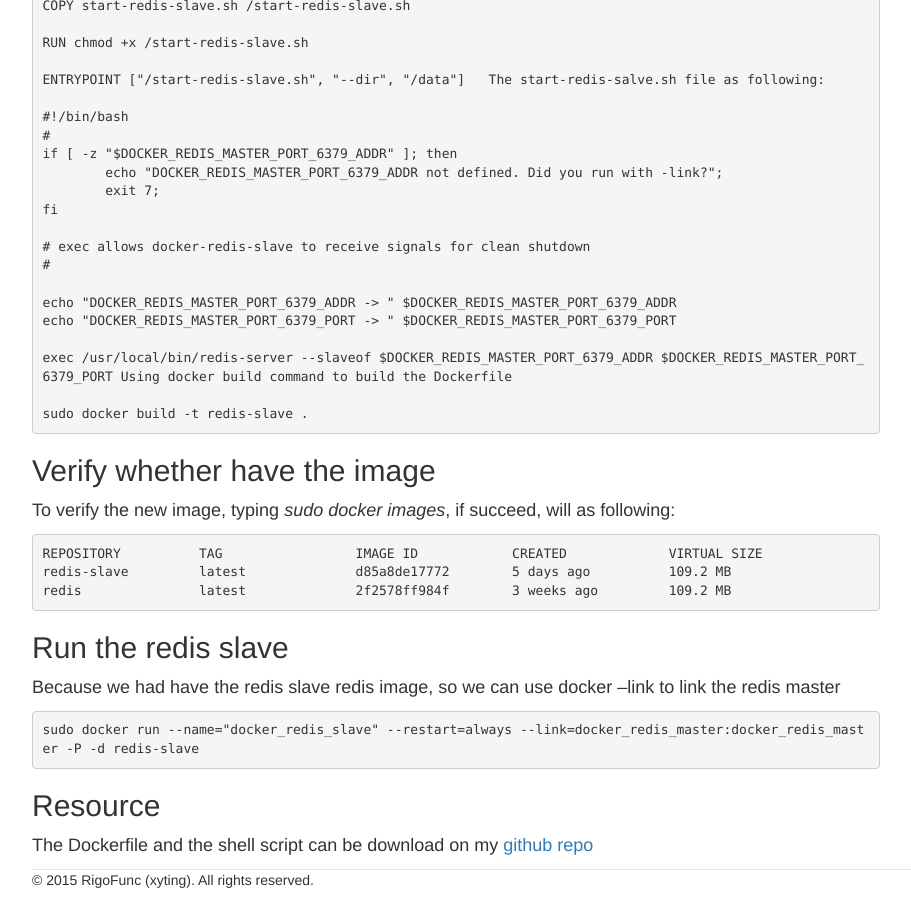
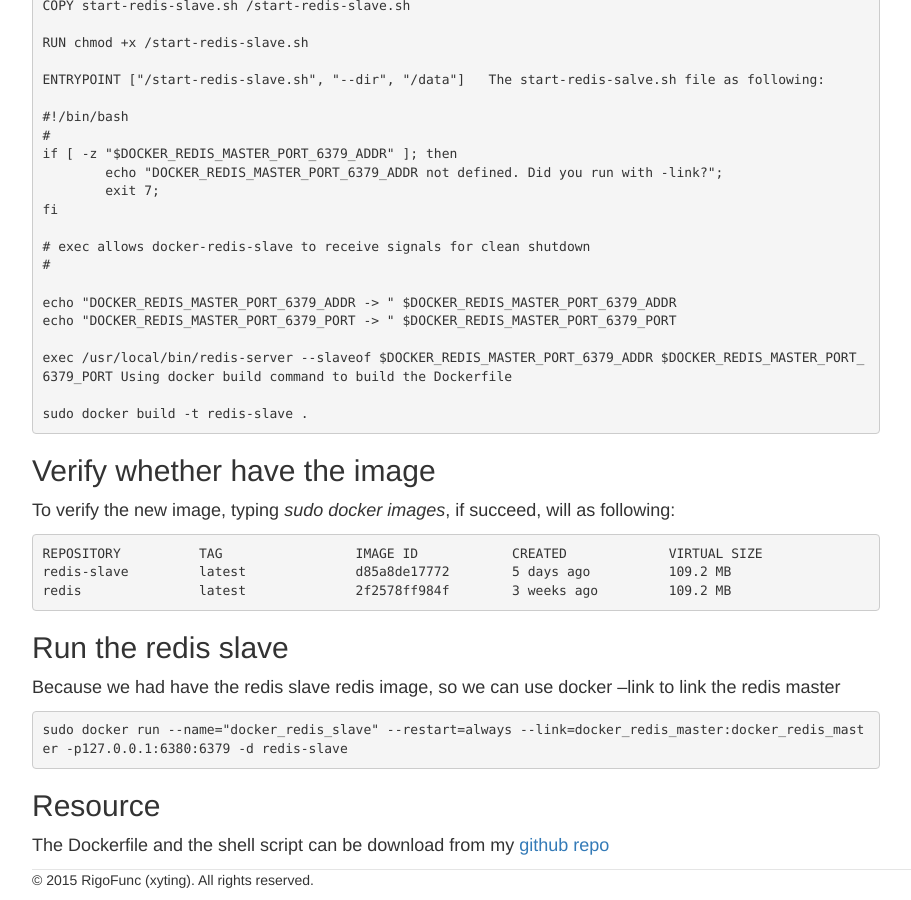
Before and after one commit to rigofunc/xyting.github.io, a Jekyll site: the page built from _posts/2015-10-6-docker-redis-master-slave.md, in a window 1280 px wide and 900 px high, scrolled down 582 px. Shown: the whole window, without its empty margins (38-949 px from the left). Built offline with Jekyll 4.4.1, drawn with Linux system fonts in a browser that asks for light colours; Markdown is read by kramdown in place of the engine named in the settings; some of the changed text lies outside the part shown.

Commit message:
update docker redis master slave post

```diff
--- a/_posts/2015-10-6-docker-redis-master-slave.md
+++ b/_posts/2015-10-6-docker-redis-master-slave.md
@@ -8,7 +9,7 @@ feature, to investigate the details will be better before to configure it on doc
 ## Run redis master
 We use the docker hub official redis image to build the master/standalone redis.
 
-	sudo docker run --name="docker_redis_master" --restart=always -P -d redis
+	sudo docker run --name="docker_redis_master" --restart=always -p 127.0.0.1:6379:6379 -d redis
 
 ## Building the redis slave image
 We base on official latest redis image to build the redis salve image, so, first we need to create a new Dockerfile
@@ -57,7 +58,7 @@ To verify the new image, typing *sudo docker images*, if succeed, will as follow
 ## Run the redis slave
 Because we had have the redis slave redis image, so we can use docker --link to link the redis master
 
-	sudo docker run --name="docker_redis_slave" --restart=always --link=docker_redis_master:docker_redis_master -P -d redis-slave
+	sudo docker run --name="docker_redis_slave" --restart=always --link=docker_redis_master:docker_redis_master -p127.0.0.1:6380:6379 -d redis-slave
 
 ## Resource
-The Dockerfile and the shell script can be download on my [github repo](https://github.com/xyting/docker-redis-master-slave)
+The Dockerfile and the shell script can be download from my [github repo](https://github.com/xyting/docker-redis-master-slave)
```
Also changed, not shown: other parts of _posts/2015-10-6-docker-redis-master-slave.md (+1 -0 lines).
